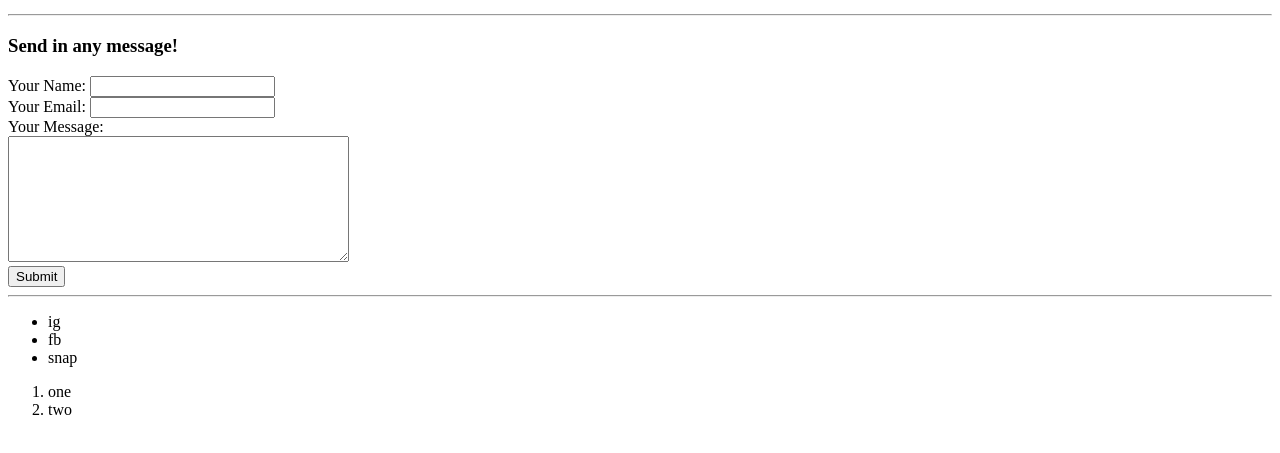
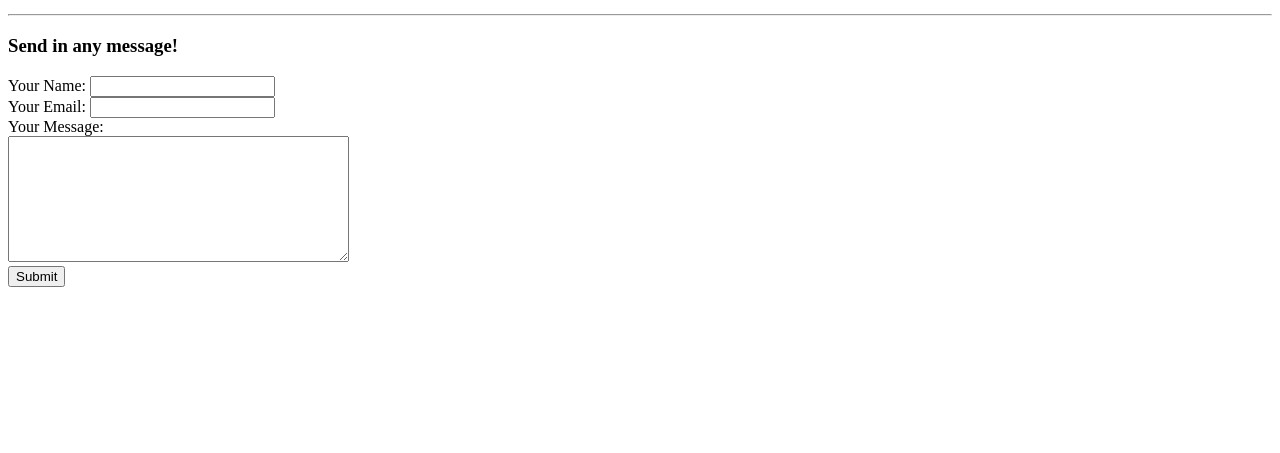
Before and after one commit to rahilshiraz/cv, a plain HTML site: page contact.html in a window 1280 px wide. Shown: the part 115-568 px from the top of the page. Drawn offline with Linux system fonts and the light colour scheme.

Commit message:
removed test div

```diff
--- a/contact.html
+++ b/contact.html
@@ -26,19 +26,5 @@
       <input type="submit" name="">
     </form>
 
-    <hr>
-    <div>
-      <ul>
-        <li>ig</li>
-        <li>fb</li>
-        <li>snap</li>
-      </ul>
-
-      <ol>
-        <li>one</li>
-        <li>two</li>
-      </ol>
-    </div>
-
   </body>
 </html>
```
